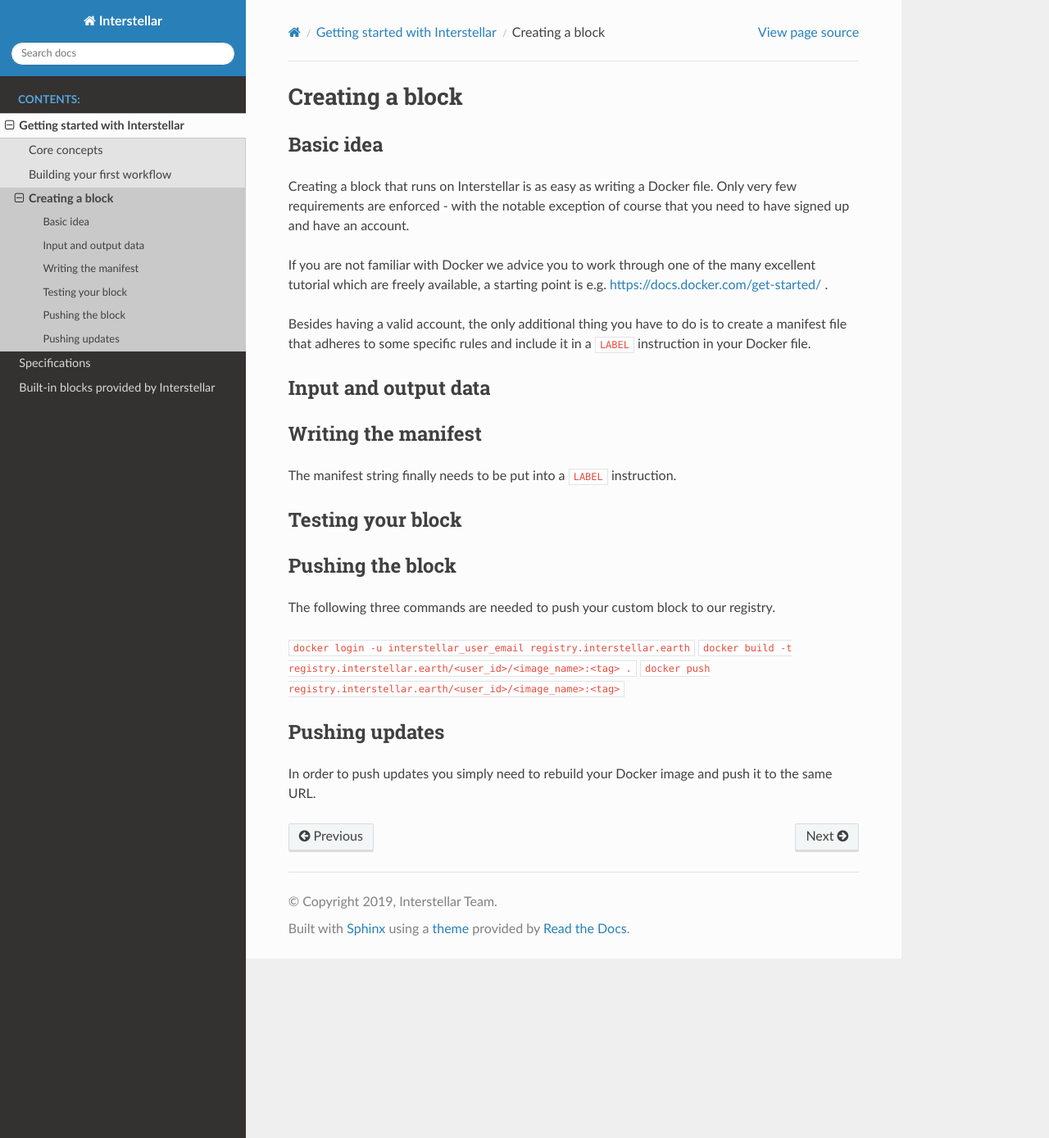
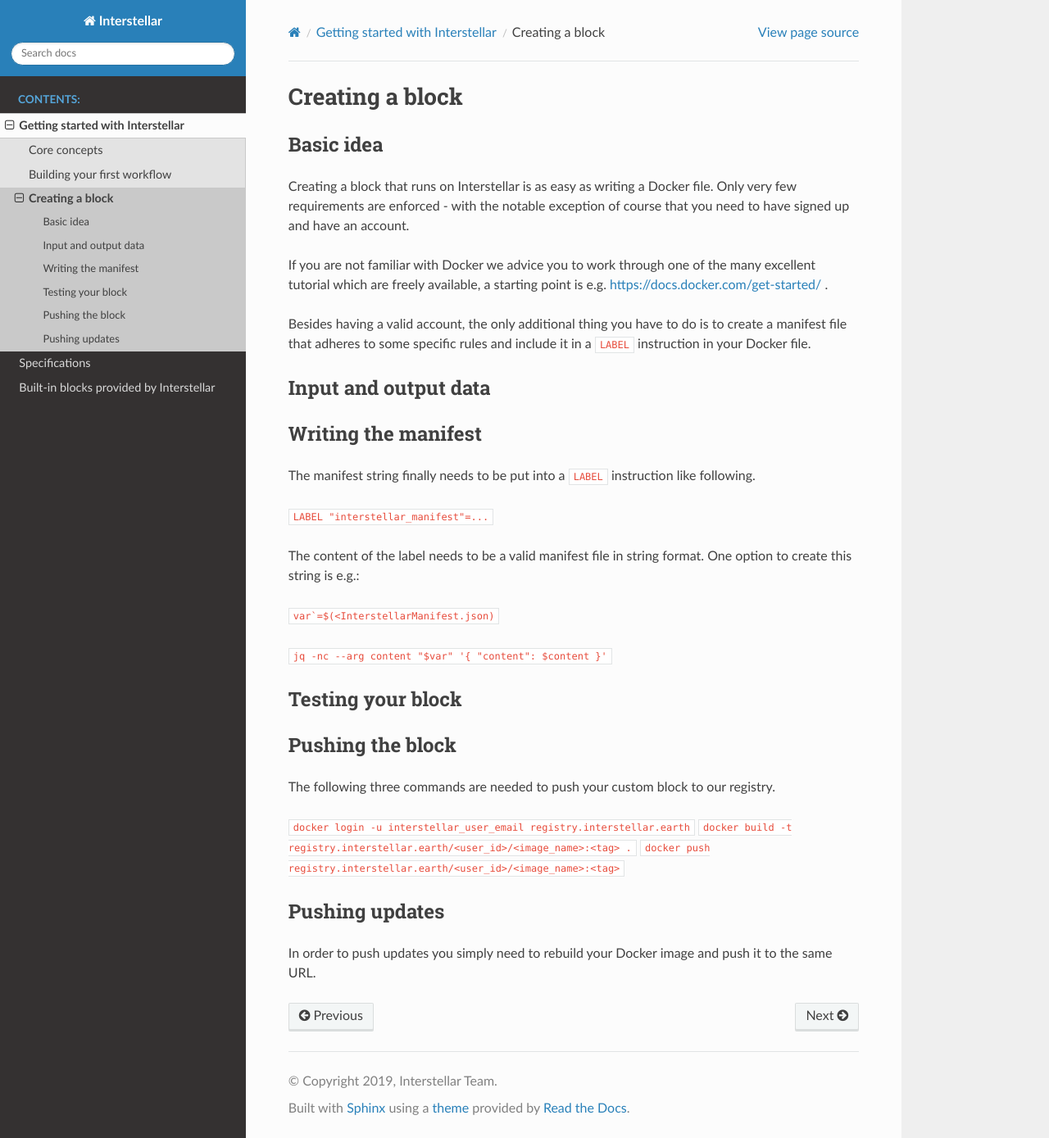
Before and after one commit to up42/docs, a Sphinx documentation site: the page built from source/getting-started/first-block.rst, in a window 1280 px wide and 1389 px high. Shown: the whole window at 82% size. Built offline with Sphinx 7.4.7 and the Read the Docs theme 2.0.0, drawn with Linux system fonts in a browser that asks for light colours.

Commit message:
Add information about inclusion of manifest file in Docker file

```diff
--- a/source/getting-started/first-block.rst
+++ b/source/getting-started/first-block.rst
@@ -28,7 +28,16 @@
 
 .. Afterwards we need a way of encoding the json into a string (maybe by using jq)
 
-The manifest string finally needs to be put into a ``LABEL`` instruction.
+The manifest string finally needs to be put into a ``LABEL`` instruction like following.
+
+``LABEL "interstellar_manifest"=...``
+
+The content of the label needs to be a valid manifest file in string format. One option to create
+this string is e.g.:
+
+``var`=$(<InterstellarManifest.json)``
+
+``jq -nc --arg content "$var" '{ "content": $content }'``
 
 Testing your block
 ------------------
```
